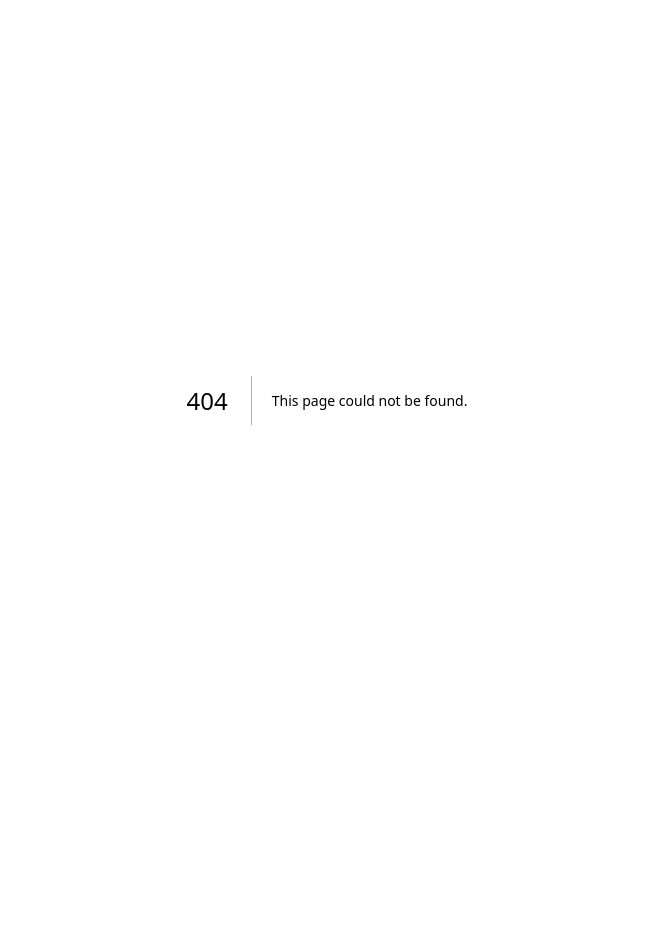
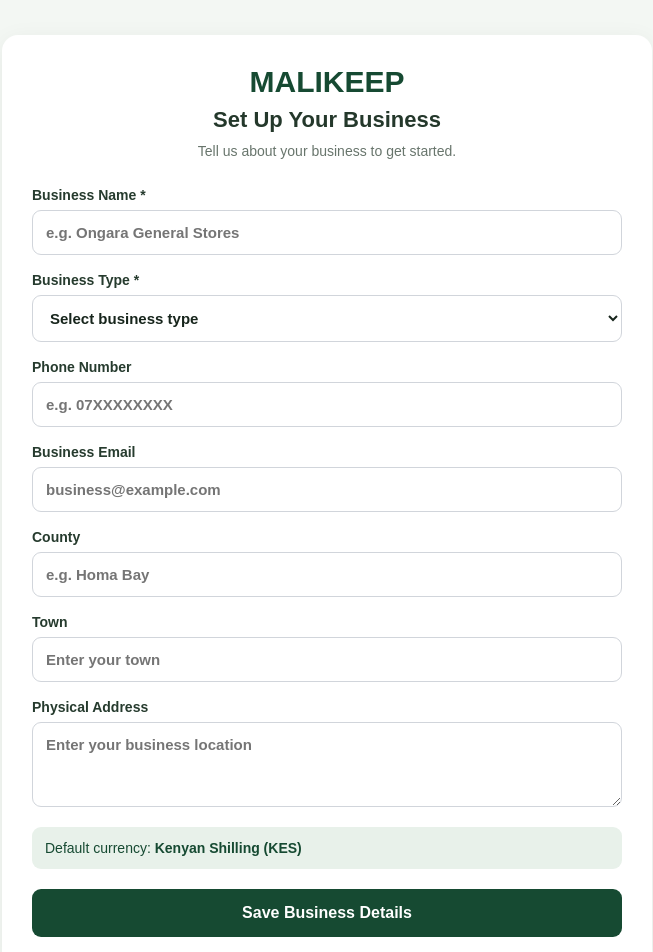
Before and after one commit to mzaeonly-maker/malikeep, a Next.js app: page /business/setup in a window 1280 px wide. Before the commit this address had no page. Shown: the top 952 px of the page, without its empty margins (313-966 px from the left). Before the commit the page ends 800 px from the top, so only its background shows below. Built offline with nearby package versions, Linux system fonts and the light colour scheme; no server answers.

Commit message:
Create page.tsx

```diff
--- /dev/null
+++ b/src/app/business/setup/page.tsx
@@ -0,0 +1,280 @@
+
+"use client";
+
+import { useState, type FormEvent } from "react";
+import { useRouter } from "next/navigation";
+import { supabase } from "@/lib/supabase/client";
+
+export default function BusinessSetupPage() {
+  const router = useRouter();
+
+  const [loading, setLoading] = useState(false);
+  const [error, setError] = useState("");
+  const [success, setSuccess] = useState("");
+
+  const [form, setForm] = useState({
+    business_name: "",
+    business_type: "",
+    phone: "",
+    email: "",
+    county: "",
+    town: "",
+    address: ""
+  });
+
+  function updateField(
+    field: keyof typeof form,
+    value: string
+  ) {
+    setForm((current) => ({
+      ...current,
+      [field]: value
+    }));
+  }
+
+  async function handleSubmit(event: FormEvent<HTMLFormElement>) {
+    event.preventDefault();
+
+    setError("");
+    setSuccess("");
+
+    if (!form.business_name.trim() || !form.business_type.trim()) {
+      setError("Please enter your business name and business type.");
+      return;
+    }
+
+    setLoading(true);
+
+    try {
+      const { data: { user }, error: authError } =
+        await supabase.auth.getUser();
+
+      if (authError || !user) {
+        setError("Your session has expired. Please log in again.");
+        setLoading(false);
+        return;
+      }
+
+      const { error: saveError } = await supabase
+        .from("businesses")
+        .insert({
+          owner_id: user.id,
+          business_name: form.business_name.trim(),
+          business_type: form.business_type.trim(),
+          phone: form.phone.trim() || null,
+          email: form.email.trim() || null,
+          county: form.county.trim() || null,
+          town: form.town.trim() || null,
+          address: form.address.trim() || null,
+          currency: "KES"
+        });
+
+      if (saveError) {
+        throw saveError;
+      }
+
+      setSuccess("Your business has been saved successfully!");
+
+      setTimeout(() => {
+        router.push("/");
+        router.refresh();
+      }, 1200);
+
+    } catch (err) {
+      setError(
+        err instanceof Error
+          ? err.message
+          : "Something went wrong. Please try again."
+      );
+      setLoading(false);
+    }
+  }
+
+  const inputStyle = {
+    width: "100%",
+    padding: "13px",
+    border: "1px solid #d1d5db",
+    borderRadius: "9px",
+    fontSize: "15px",
+    marginTop: "7px",
+    boxSizing: "border-box" as const,
+    background: "#ffffff",
+    color: "#17251c"
+  };
+
+  const labelStyle = {
+    display: "block",
+    fontWeight: 600,
+    fontSize: "14px",
+    color: "#263b2e",
+    marginBottom: "17px"
+  };
+
+  return (
+    <main style={{
+      minHeight: "100vh",
+      background: "#f3f7f3",
+      padding: "35px 16px",
+      fontFamily: "Arial, sans-serif"
+    }}>
+      <div style={{
+        maxWidth: "650px",
+        margin: "0 auto",
+        background: "#ffffff",
+        borderRadius: "16px",
+        padding: "30px",
+        boxShadow: "0 5px 25px rgba(0,0,0,0.06)"
+      }}>
+        <div style={{ textAlign: "center", marginBottom: "28px" }}>
+          <h1 style={{
+            color: "#164a32",
+            fontSize: "30px",
+            margin: "0 0 8px"
+          }}>
+            MALIKEEP
+          </h1>
+
+          <h2 style={{
+            fontSize: "22px",
+            color: "#24382b",
+            margin: "0 0 10px"
+          }}>
+            Set Up Your Business
+          </h2>
+
+          <p style={{ color: "#68756c", fontSize: "14px" }}>
+            Tell us about your business to get started.
+          </p>
+        </div>
+
+        <form onSubmit={handleSubmit}>
+          <label style={labelStyle}>
+            Business Name *
+            <input
+              style={inputStyle}
+              value={form.business_name}
+              onChange={(e) => updateField("business_name", e.target.value)}
+              placeholder="e.g. Ongara General Stores"
+              required
+            />
+          </label>
+
+          <label style={labelStyle}>
+            Business Type *
+            <select
+              style={inputStyle}
+              value={form.business_type}
+              onChange={(e) => updateField("business_type", e.target.value)}
+              required
+            >
+              <option value="">Select business type</option>
+              <option value="Retail Shop">Retail Shop</option>
+              <option value="Wholesale">Wholesale</option>
+              <option value="Bar and Restaurant">Bar and Restaurant</option>
+              <option value="Salon and Beauty">Salon and Beauty</option>
+              <option value="Cyber Cafe">Cyber Cafe</option>
+              <option value="Hardware">Hardware</option>
+              <option value="Clothing and Fashion">Clothing and Fashion</option>
+              <option value="Agriculture">Agriculture</option>
+              <option value="Services">Services</option>
+              <option value="Other">Other</option>
+            </select>
+          </label>
+
+          <label style={labelStyle}>
+            Phone Number
+            <input
+              style={inputStyle}
+              value={form.phone}
+              onChange={(e) => updateField("phone", e.target.value)}
+              placeholder="e.g. 07XXXXXXXX"
+              type="tel"
+            />
+          </label>
+
+          <label style={labelStyle}>
+            Business Email
+            <input
+              style={inputStyle}
+              value={form.email}
+              onChange={(e) => updateField("email", e.target.value)}
+              placeholder="business@example.com"
+              type="email"
+            />
+          </label>
+
+          <label style={labelStyle}>
+            County
+            <input
+              style={inputStyle}
+              value={form.county}
+              onChange={(e) => updateField("county", e.target.value)}
+              placeholder="e.g. Homa Bay"
+            />
+          </label>
+
+          <label style={labelStyle}>
+            Town
+            <input
+              style={inputStyle}
+              value={form.town}
+              onChange={(e) => updateField("town", e.target.value)}
+              placeholder="Enter your town"
+            />
+          </label>
+
+          <label style={labelStyle}>
+            Physical Address
+            <textarea
+              style={{ ...inputStyle, minHeight: "85px" }}
+              value={form.address}
+              onChange={(e) => updateField("address", e.target.value)}
+              placeholder="Enter your business location"
+            />
+          </label>
+
+          <div style={{
+            background: "#e8f1ea",
+            padding: "13px",
+            borderRadius: "9px",
+            marginBottom: "20px",
+            color: "#164a32",
+            fontSize: "14px"
+          }}>
+            Default currency: <strong>Kenyan Shilling (KES)</strong>
+          </div>
+
+          {error && (
+            <p style={{ color: "#b42318", fontSize: "14px" }}>
+              {error}
+            </p>
+          )}
+
+          {success && (
+            <p style={{ color: "#167044", fontSize: "14px" }}>
+              {success}
+            </p>
+          )}
+
+          <button
+            type="submit"
+            disabled={loading}
+            style={{
+              width: "100%",
+              padding: "15px",
+              background: loading ? "#789080" : "#164a32",
+              color: "#ffffff",
+              border: "none",
+              borderRadius: "9px",
+              fontSize: "16px",
+              fontWeight: 700,
+              cursor: loading ? "not-allowed" : "pointer"
+            }}
+          >
+            {loading ? "Saving Business..." : "Save Business Details"}
+          </button>
+        </form>
+      </div>
+    </main>
+  );
+}
```
